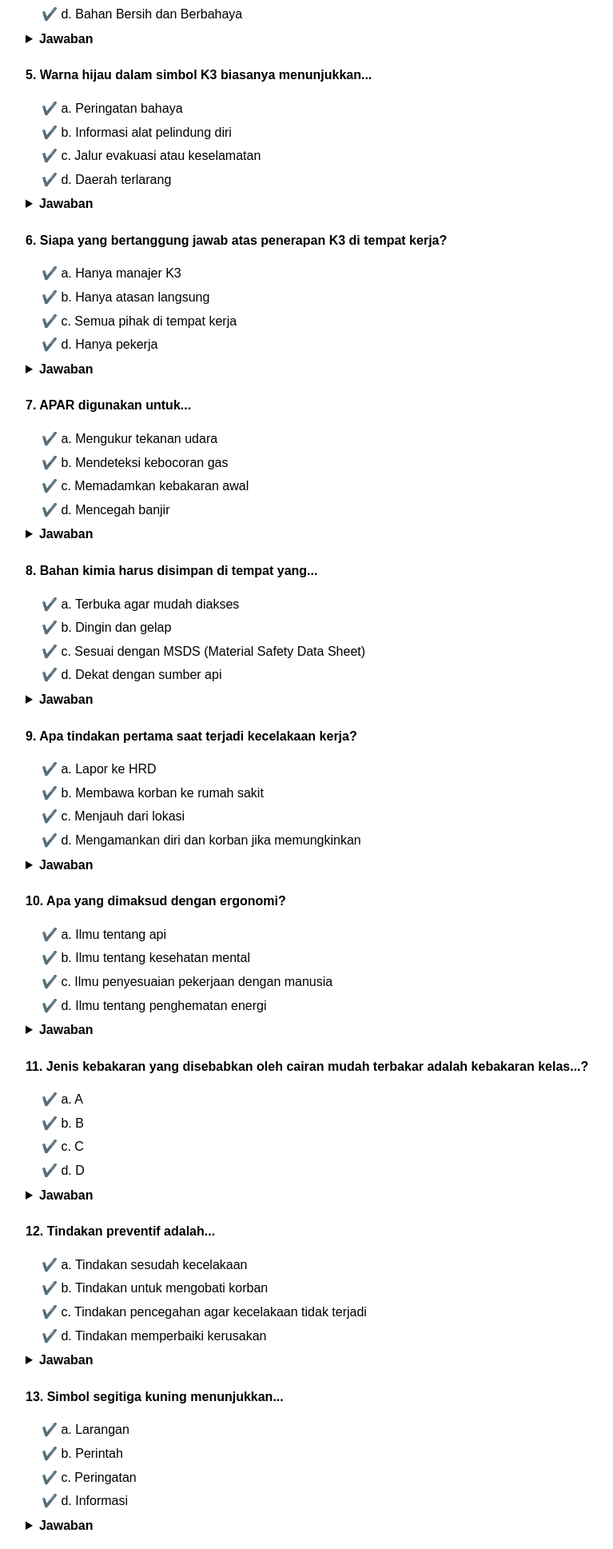
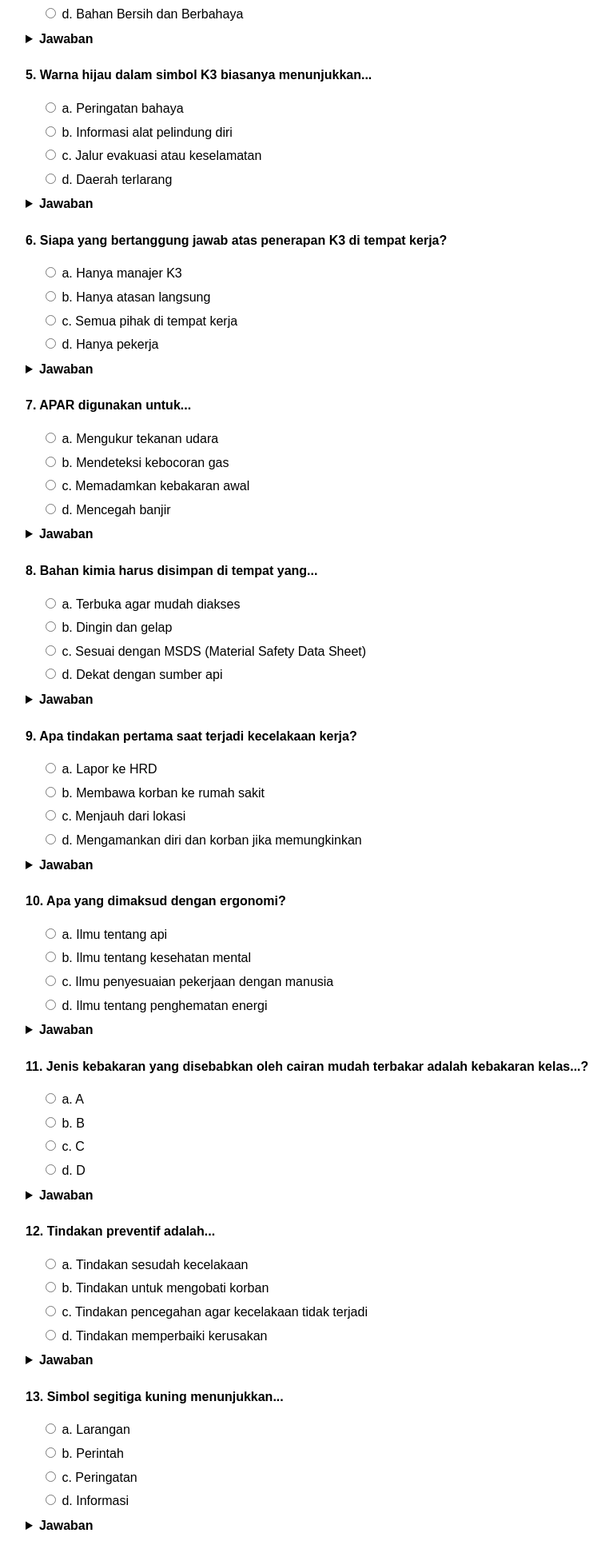
Before and after one commit to Fadel1106/SMK_Mandiri, a plain HTML site: page index.html in a window 1280 px wide. Shown: the part 859-2796 px from the top of the page at 80% size, without its empty margins (208-975 px from the left). Drawn offline with Linux system fonts and the light colour scheme.

Commit message:
Update index.html

```diff
--- a/index.html
+++ b/index.html
@@ -22,8 +22,10 @@
     margin-left: 20px;
     margin-top: 5px;
   }
-  .choices p {
+  .choices label {
+    display: block;
     margin: 4px 0;
+    cursor: pointer;
   }
   details summary {
     cursor: pointer;
@@ -38,10 +40,10 @@
 <div class="question">
   <p><strong>1. Apa kepanjangan dari K3?</strong></p>
   <div class="choices">
-    <p>✔️ a. Kesehatan, Keselamatan, dan Kebaikan</p>
-    <p>✔️ b. Kesehatan, Keselamatan, dan Kerja</p>
-    <p>✔️ c. Keselamatan, Kesehatan, dan Kerja</p>
-    <p>✔️ d. Keselamatan, Kebersihan, dan Kerja</p>
+    <label><input type="radio" name="q1" value="a"> a. Kesehatan, Keselamatan, dan Kebaikan</label>
+    <label><input type="radio" name="q1" value="b"> b. Kesehatan, Keselamatan, dan Kerja</label>
+    <label><input type="radio" name="q1" value="c"> c. Keselamatan, Kesehatan, dan Kerja</label>
+    <label><input type="radio" name="q1" value="d"> d. Keselamatan, Kebersihan, dan Kerja</label>
   </div>
   <details><summary>Jawaban</summary>c. Keselamatan, Kesehatan, dan Kerja</details>
 </div>
@@ -49,10 +51,10 @@
 <div class="question">
   <p><strong>2. Tujuan utama dari penerapan K3 adalah...</strong></p>
   <div class="choices">
-    <p>✔️ a. Menambah keuntungan perusahaan</p>
-    <p>✔️ b. Mengurangi biaya operasional</p>
-    <p>✔️ c. Menjamin keselamatan dan kesehatan pekerja</p>
-    <p>✔️ d. Memenuhi persyaratan hukum</p>
+    <label><input type="radio" name="q2" value="a"> a. Menambah keuntungan perusahaan</label>
+    <label><input type="radio" name="q2" value="b"> b. Mengurangi biaya operasional</label>
+    <label><input type="radio" name="q2" value="c"> c. Menjamin keselamatan dan kesehatan pekerja</label>
+    <label><input type="radio" name="q2" value="d"> d. Memenuhi persyaratan hukum</label>
   </div>
   <details><summary>Jawaban</summary>c. Menjamin keselamatan dan kesehatan pekerja</details>
 </div>
@@ -60,10 +62,10 @@
 <div class="question">
   <p><strong>3. Alat pelindung diri (APD) yang digunakan saat bekerja di ketinggian adalah...</strong></p>
   <div class="choices">
-    <p>✔️ a. Helm proyek</p>
-    <p>✔️ b. Sepatu safety</p>
-    <p>✔️ c. Body harness</p>
-    <p>✔️ d. Masker</p>
+    <label><input type="radio" name="q3" value="a"> a. Helm proyek</label>
+    <label><input type="radio" name="q3" value="b"> b. Sepatu safety</label>
+    <label><input type="radio" name="q3" value="c"> c. Body harness</label>
+    <label><input type="radio" name="q3" value="d"> d. Masker</label>
   </div>
   <details><summary>Jawaban</summary>c. Body harness</details>
 </div>
@@ -71,10 +73,10 @@
 <div class="question">
   <p><strong>4. Limbah B3 adalah singkatan dari...</strong></p>
   <div class="choices">
-    <p>✔️ a. Bahan Baku dan Barang Beracun</p>
-    <p>✔️ b. Bahan Berbahaya dan Beracun</p>
-    <p>✔️ c. Barang Bekas dan Basi</p>
-    <p>✔️ d. Bahan Bersih dan Berbahaya</p>
+    <label><input type="radio" name="q4" value="a"> a. Bahan Baku dan Barang Beracun</label>
+    <label><input type="radio" name="q4" value="b"> b. Bahan Berbahaya dan Beracun</label>
+    <label><input type="radio" name="q4" value="c"> c. Barang Bekas dan Basi</label>
+    <label><input type="radio" name="q4" value="d"> d. Bahan Bersih dan Berbahaya</label>
   </div>
   <details><summary>Jawaban</summary>b. Bahan Berbahaya dan Beracun</details>
 </div>
@@ -82,10 +84,10 @@
 <div class="question">
   <p><strong>5. Warna hijau dalam simbol K3 biasanya menunjukkan...</strong></p>
   <div class="choices">
-    <p>✔️ a. Peringatan bahaya</p>
-    <p>✔️ b. Informasi alat pelindung diri</p>
-    <p>✔️ c. Jalur evakuasi atau keselamatan</p>
-    <p>✔️ d. Daerah terlarang</p>
+    <label><input type="radio" name="q5" value="a"> a. Peringatan bahaya</label>
+    <label><input type="radio" name="q5" value="b"> b. Informasi alat pelindung diri</label>
+    <label><input type="radio" name="q5" value="c"> c. Jalur evakuasi atau keselamatan</label>
+    <label><input type="radio" name="q5" value="d"> d. Daerah terlarang</label>
   </div>
   <details><summary>Jawaban</summary>c. Jalur evakuasi atau keselamatan</details>
 </div>
@@ -93,10 +95,10 @@
 <div class="question">
   <p><strong>6. Siapa yang bertanggung jawab atas penerapan K3 di tempat kerja?</strong></p>
   <div class="choices">
-    <p>✔️ a. Hanya manajer K3</p>
-    <p>✔️ b. Hanya atasan langsung</p>
-    <p>✔️ c. Semua pihak di tempat kerja</p>
-    <p>✔️ d. Hanya pekerja</p>
+    <label><input type="radio" name="q6" value="a"> a. Hanya manajer K3</label>
+    <label><input type="radio" name="q6" value="b"> b. Hanya atasan langsung</label>
+    <label><input type="radio" name="q6" value="c"> c. Semua pihak di tempat kerja</label>
+    <label><input type="radio" name="q6" value="d"> d. Hanya pekerja</label>
   </div>
   <details><summary>Jawaban</summary>c. Semua pihak di tempat kerja</details>
 </div>
@@ -104,10 +106,10 @@
 <div class="question">
   <p><strong>7. APAR digunakan untuk...</strong></p>
   <div class="choices">
-    <p>✔️ a. Mengukur tekanan udara</p>
-    <p>✔️ b. Mendeteksi kebocoran gas</p>
-    <p>✔️ c. Memadamkan kebakaran awal</p>
-    <p>✔️ d. Mencegah banjir</p>
+    <label><input type="radio" name="q7" value="a"> a. Mengukur tekanan udara</label>
+    <label><input type="radio" name="q7" value="b"> b. Mendeteksi kebocoran gas</label>
+    <label><input type="radio" name="q7" value="c"> c. Memadamkan kebakaran awal</label>
+    <label><input type="radio" name="q7" value="d"> d. Mencegah banjir</label>
   </div>
   <details><summary>Jawaban</summary>c. Memadamkan kebakaran awal</details>
 </div>
@@ -115,10 +117,10 @@
 <div class="question">
   <p><strong>8. Bahan kimia harus disimpan di tempat yang...</strong></p>
   <div class="choices">
-    <p>✔️ a. Terbuka agar mudah diakses</p>
-    <p>✔️ b. Dingin dan gelap</p>
-    <p>✔️ c. Sesuai dengan MSDS (Material Safety Data Sheet)</p>
-    <p>✔️ d. Dekat dengan sumber api</p>
+    <label><input type="radio" name="q8" value="a"> a. Terbuka agar mudah diakses</label>
+    <label><input type="radio" name="q8" value="b"> b. Dingin dan gelap</label>
+    <label><input type="radio" name="q8" value="c"> c. Sesuai dengan MSDS (Material Safety Data Sheet)</label>
+    <label><input type="radio" name="q8" value="d"> d. Dekat dengan sumber api</label>
   </div>
   <details><summary>Jawaban</summary>c. Sesuai dengan MSDS (Material Safety Data Sheet)</details>
 </div>
@@ -126,10 +128,10 @@
 <div class="question">
   <p><strong>9. Apa tindakan pertama saat terjadi kecelakaan kerja?</strong></p>
   <div class="choices">
-    <p>✔️ a. Lapor ke HRD</p>
-    <p>✔️ b. Membawa korban ke rumah sakit</p>
-    <p>✔️ c. Menjauh dari lokasi</p>
-    <p>✔️ d. Mengamankan diri dan korban jika memungkinkan</p>
+    <label><input type="radio" name="q9" value="a"> a. Lapor ke HRD</label>
+    <label><input type="radio" name="q9" value="b"> b. Membawa korban ke rumah sakit</label>
+    <label><input type="radio" name="q9" value="c"> c. Menjauh dari lokasi</label>
+    <label><input type="radio" name="q9" value="d"> d. Mengamankan diri dan korban jika memungkinkan</label>
   </div>
   <details><summary>Jawaban</summary>d. Mengamankan diri dan korban jika memungkinkan</details>
 </div>
@@ -137,10 +139,10 @@
 <div class="question">
   <p><strong>10. Apa yang dimaksud dengan ergonomi?</strong></p>
   <div class="choices">
-    <p>✔️ a. Ilmu tentang api</p>
-    <p>✔️ b. Ilmu tentang kesehatan mental</p>
-    <p>✔️ c. Ilmu penyesuaian pekerjaan dengan manusia</p>
-    <p>✔️ d. Ilmu tentang penghematan energi</p>
+    <label><input type="radio" name="q10" value="a"> a. Ilmu tentang api</label>
+    <label><input type="radio" name="q10" value="b"> b. Ilmu tentang kesehatan mental</label>
+    <label><input type="radio" name="q10" value="c"> c. Ilmu penyesuaian pekerjaan dengan manusia</label>
+    <label><input type="radio" name="q10" value="d"> d. Ilmu tentang penghematan energi</label>
   </div>
   <details><summary>Jawaban</summary>c. Ilmu penyesuaian pekerjaan dengan manusia</details>
 </div>
@@ -148,10 +150,10 @@
 <div class="question">
   <p><strong>11. Jenis kebakaran yang disebabkan oleh cairan mudah terbakar adalah kebakaran kelas...?</strong></p>
   <div class="choices">
-    <p>✔️ a. A</p>
-    <p>✔️ b. B</p>
-    <p>✔️ c. C</p>
-    <p>✔️ d. D</p>
+    <label><input type="radio" name="q11" value="a"> a. A</label>
+    <label><input type="radio" name="q11" value="b"> b. B</label>
+    <label><input type="radio" name="q11" value="c"> c. C</label>
+    <label><input type="radio" name="q11" value="d"> d. D</label>
   </div>
   <details><summary>Jawaban</summary>b. B</details>
 </div>
@@ -159,10 +161,10 @@
 <div class="question">
   <p><strong>12. Tindakan preventif adalah...</strong></p>
   <div class="choices">
-    <p>✔️ a. Tindakan sesudah kecelakaan</p>
-    <p>✔️ b. Tindakan untuk mengobati korban</p>
-    <p>✔️ c. Tindakan pencegahan agar kecelakaan tidak terjadi</p>
-    <p>✔️ d. Tindakan memperbaiki kerusakan</p>
+    <label><input type="radio" name="q12" value="a"> a. Tindakan sesudah kecelakaan</label>
+    <label><input type="radio" name="q12" value="b"> b. Tindakan untuk mengobati korban</label>
+    <label><input type="radio" name="q12" value="c"> c. Tindakan pencegahan agar kecelakaan tidak terjadi</label>
+    <label><input type="radio" name="q12" value="d"> d. Tindakan memperbaiki kerusakan</label>
   </div>
   <details><summary>Jawaban</summary>c. Tindakan pencegahan agar kecelakaan tidak terjadi</details>
 </div>
@@ -170,10 +172,10 @@
 <div class="question">
   <p><strong>13. Simbol segitiga kuning menunjukkan...</strong></p>
   <div class="choices">
-    <p>✔️ a. Larangan</p>
-    <p>✔️ b. Perintah</p>
-    <p>✔️ c. Peringatan</p>
-    <p>✔️ d. Informasi</p>
+    <label><input type="radio" name="q13" value="a"> a. Larangan</label>
+    <label><input type="radio" name="q13" value="b"> b. Perintah</label>
+    <label><input type="radio" name="q13" value="c"> c. Peringatan</label>
+    <label><input type="radio" name="q13" value="d"> d. Informasi</label>
   </div>
   <details><summary>Jawaban</summary>c. Peringatan</details>
 </div>
@@ -181,10 +183,10 @@
 <div class="question">
   <p><strong>14. Apa fungsi dari MSDS (Material Safety Data Sheet)?</strong></p>
   <div class="choices">
-    <p>✔️ a. Daftar absen pekerja</p>
-    <p>✔️ b. Dokumen pengeluaran barang</p>
-    <p>✔️ c. Informasi tentang bahan kimia dan penanganannya</p>
-    <p>✔️ d. Formulir pengaduan</p>
+    <label><input type="radio" name="q14" value="a"> a. Daftar absen pekerja</label>
+    <label><input type="radio" name="q14" value="b"> b. Dokumen pengeluaran barang</label>
+    <label><input type="radio" name="q14" value="c"> c. Informasi tentang bahan kimia dan penanganannya</label>
+    <label><input type="radio" name="q14" value="d"> d. Formulir pengaduan</label>
   </div>
   <details><summary>Jawaban</summary>c. Informasi tentang bahan kimia dan penanganannya</details>
 </div>
@@ -192,10 +194,10 @@
 <div class="question">
   <p><strong>15. Faktor utama penyebab kecelakaan kerja adalah...</strong></p>
   <div class="choices">
-    <p>✔️ a. Alat yang rusak</p>
-    <p>✔️ b. Cuaca</p>
-    <p>✔️ c. Human error (kesalahan manusia)</p>
-    <p>✔️ d. Bencana alam</p>
+    <label><input type="radio" name="q15" value="a"> a. Alat yang rusak</label>
+    <label><input type="radio" name="q15" value="b"> b. Cuaca</label>
+    <label><input type="radio" name="q15" value="c"> c. Human error (kesalahan manusia)</label>
+    <label><input type="radio" name="q15" value="d"> d. Bencana alam</label>
   </div>
   <details><summary>Jawaban</summary>c. Human error (kesalahan manusia)</details>
 </div>
@@ -203,10 +205,10 @@
 <div class="question">
   <p><strong>16. Yang termasuk dalam APD untuk mata adalah...</strong></p>
   <div class="choices">
-    <p>✔️ a. Face shield</p>
-    <p>✔️ b. Masker</p>
-    <p>✔️ c. Sepatu boot</p>
-    <p>✔️ d. Kacamata safety</p>
+    <label><input type="radio" name="q16" value="a"> a. Face shield</label>
+    <label><input type="radio" name="q16" value="b"> b. Masker</label>
+    <label><input type="radio" name="q16" value="c"> c. Sepatu boot</label>
+    <label><input type="radio" name="q16" value="d"> d. Kacamata safety</label>
   </div>
   <details><summary>Jawaban</summary>d. Kacamata safety</details>
 </div>
@@ -214,10 +216,10 @@
 <div class="question">
   <p><strong>17. Lingkungan kerja yang aman harus bebas dari...</strong></p>
   <div class="choices">
-    <p>✔️ a. Musik keras</p>
-    <p>✔️ b. Debu, asap, dan bahan berbahaya</p>
-    <p>✔️ c. Teknologi</p>
-    <p>✔️ d. Internet</p>
+    <label><input type="radio" name="q17" value="a"> a. Musik keras</label>
+    <label><input type="radio" name="q17" value="b"> b. Debu, asap, dan bahan berbahaya</label>
+    <label><input type="radio" name="q17" value="c"> c. Teknologi</label>
+    <label><input type="radio" name="q17" value="d"> d. Internet</label>
   </div>
   <details><summary>Jawaban</summary>b. Debu, asap, dan bahan berbahaya</details>
 </div>
@@ -225,35 +227,5 @@
 <div class="question">
   <p><strong>18. Apa fungsi dari rambu K3?</strong></p>
   <div class="choices">
-    <p>✔️ a. Menunjukkan arah parkir</p>
-    <p>✔️ b. Memperingatkan dan memberi informasi keselamatan</p>
-    <p>✔️ c. Alat komunikasi antar karyawan</p>
-    <p>✔️ d. Penanda waktu kerja</p>
-  </div>
-  <details><summary>Jawaban</summary>b. Memperingatkan dan memberi informasi keselamatan</details>
-</div>
-
-<div class="question">
-  <p><strong>19. Program pelatihan K3 wajib diberikan kepada...</strong></p>
-  <div class="choices">
-    <p>✔️ a. Hanya supervisor</p>
-    <p>✔️ b. Semua pekerja baru</p>
-    <p>✔️ c. Hanya staf HR</p>
-    <p>✔️ d. Tim kebersihan</p>
-  </div>
-  <details><summary>Jawaban</summary>b. Semua pekerja baru</details>
-</div>
-
-<div class="question">
-  <p><strong>20. Tindakan yang tepat jika terjadi tumpahan bahan kimia adalah...</strong></p>
-  <div class="choices">
-    <p>✔️ a. Langsung dilap pakai kain</p>
-    <p>✔️ b. Mengabaikan karena akan menguap</p>
-    <p>✔️ c. Mengikuti prosedur penanganan bahan kimia</p>
-    <p>✔️ d. Menyiram dengan air</p>
-  </div>
-  <details><summary>Jawaban</summary>c. Mengikuti prosedur penanganan bahan kimia</details>
-</div>
-
-</body>
-</html>
+    <label><input type="radio" name="q18" value="a"> a. Menunjukkan arah parkir</label>
+    <label><input type="radio" name="q18" value="b"> b. Memperingatkan
```
